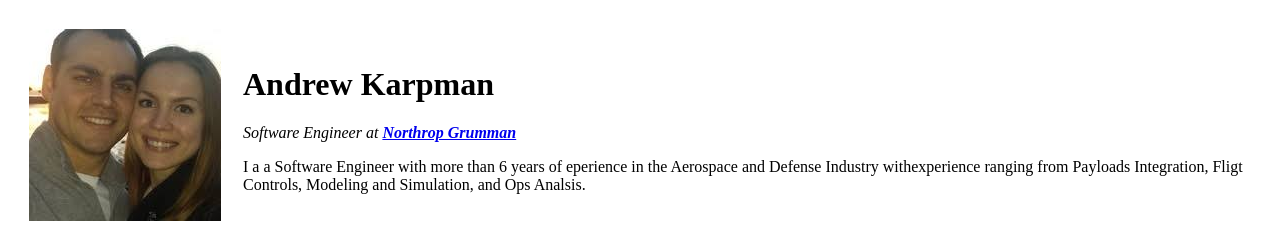
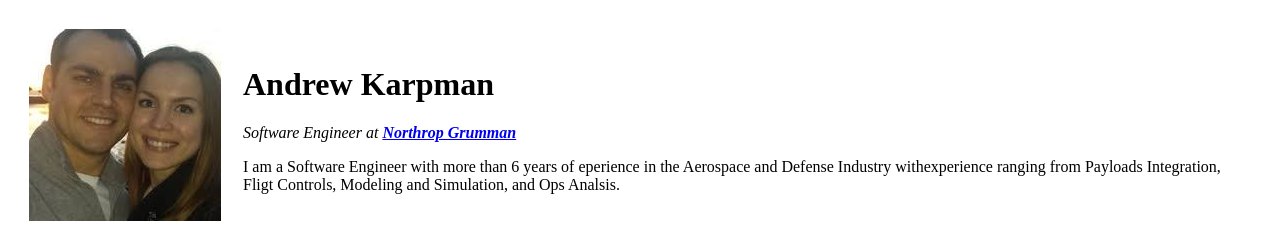
Before and after one commit to andruha1067/cv, a plain HTML site: page index.html in a window 1280 px wide. Shown: the top 248 px of the page. Drawn offline with Linux system fonts and the light colour scheme.

Commit message:
correcting typo in background description

```diff
--- a/index.html
+++ b/index.html
@@ -15,7 +15,7 @@
       <td>
         <h1>Andrew Karpman</h1>
         <p><em>Software Engineer at <a href="https://www.northropgrumman.com/"><strong>Northrop Grumman</strong></a></em></p>
-        <p>I a a Software Engineer with more than 6 years
+        <p>I am a Software Engineer with more than 6 years
           of eperience in the Aerospace and Defense Industry
           withexperience ranging from Payloads Integration,
           Fligt Controls, Modeling and Simulation, and Ops
```
